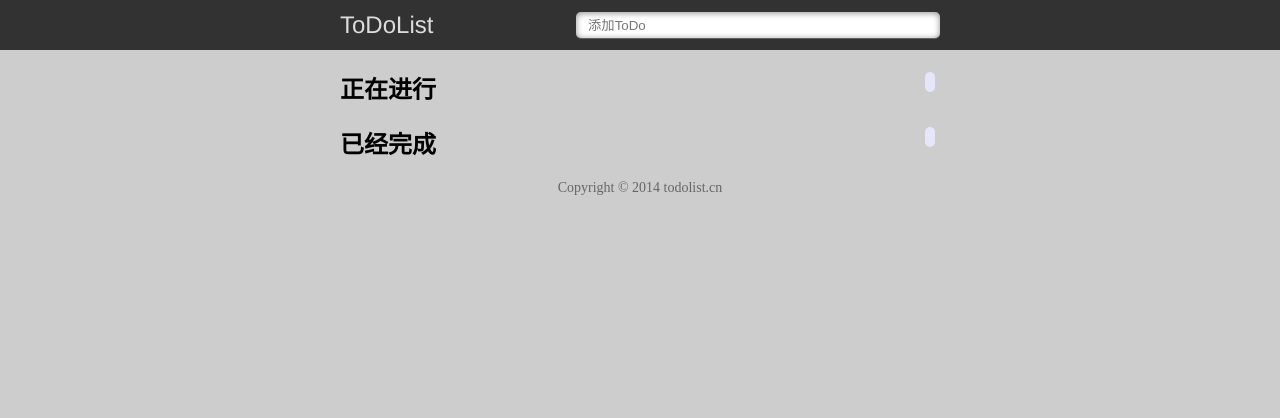
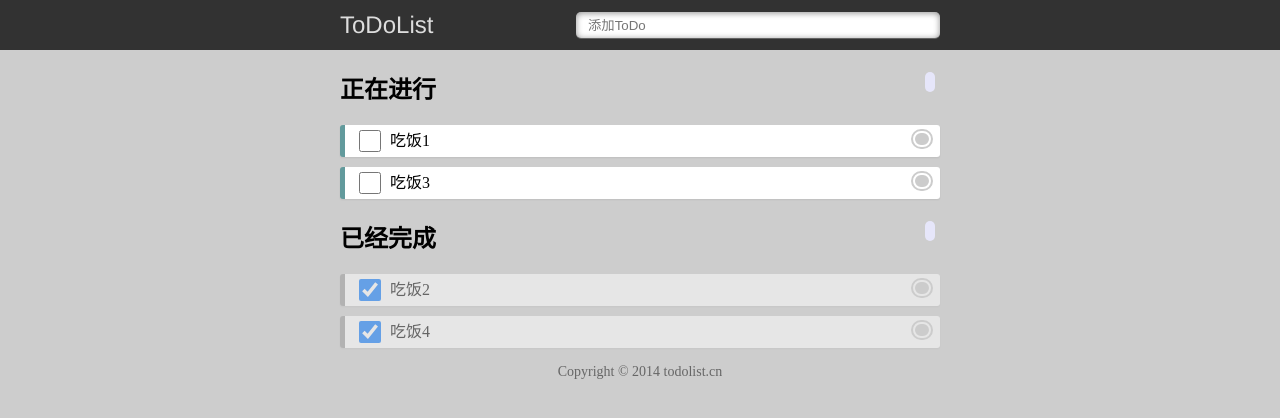
Before and after one commit to jinlon-hash/toDoList, a plain HTML site: page index.html in a window 1280 px wide. Drawn offline with Linux system fonts and the light colour scheme.

Commit message:
遍历数组对象并将内容渲染到页面

```diff
--- a/js/index.js
+++ b/js/index.js
@@ -17,4 +17,20 @@ $(function () {
       done: true,
     },
   ];
+
+  $.each(list, function (i, item) {
+    if (!item.done) {
+      $(` <li>
+    <input type="checkbox" >
+    <p>${item.content}</p>
+    <a href="javascript:;"></a>
+  </li>`).appendTo($('#todolist'));
+    } else {
+      $(` <li>
+      <input type="checkbox" checked>
+      <p>${item.content}</p>
+      <a href="javascript:;"></a>
+    </li>`).appendTo($('#donelist'));
+    }
+  });
 });
```
Also changed, not shown: index.html (+5 -1 lines).
